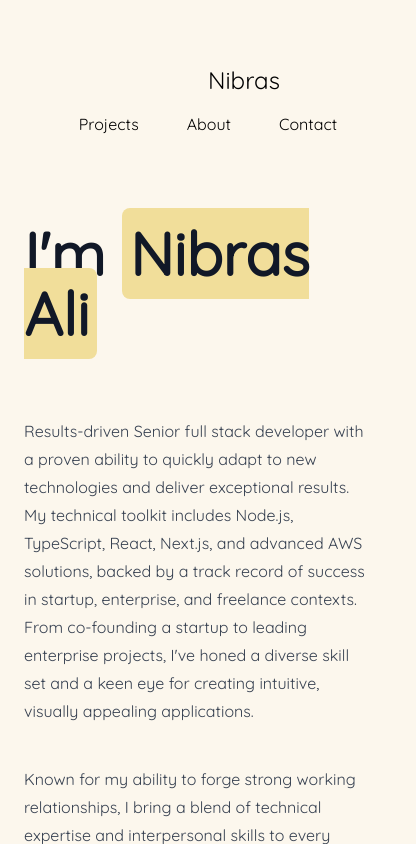
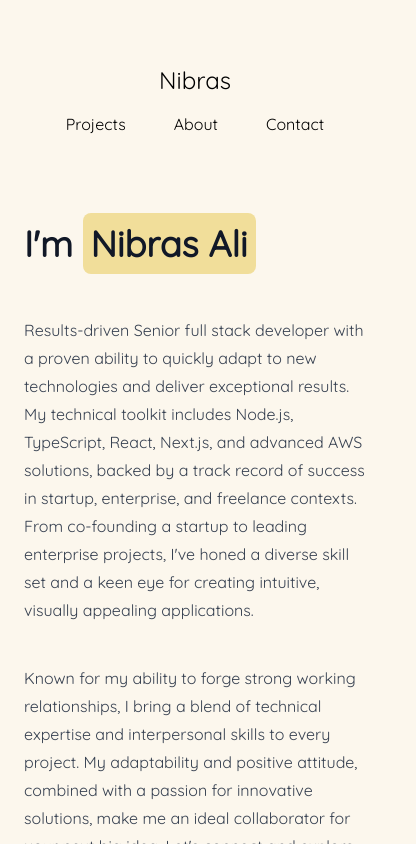
Before and after one commit to NibrasAli39/nibras, a Next.js app: page / in a window 390 px wide. Shown: the top 844 px of the page, 416 px wide, since content can reach past the window. Built offline with nearby package versions, Linux system fonts and the light colour scheme.

Commit message:
style: fixing styling issues for small screens

```diff
--- a/src/app/components/Header.tsx
+++ b/src/app/components/Header.tsx
@@ -2,7 +2,7 @@ import React from "react";
 
 const Header: React.FC = () => {
   return (
-    <div className=" md:flex pt-16 space-y-4 px-52 stick left-0 right-0  items-center md:justify-between">
+    <div className=" md:flex pt-16 space-y-4 md:px-52 stick left-0 right-0  items-center md:justify-between">
       <p className="text-2xl text-center">Nibras</p>
       <ul className="flex md:items-center space-x-12 justify-center">
         <li>
--- a/src/app/page.tsx
+++ b/src/app/page.tsx
@@ -7,7 +7,7 @@ const HomePage: React.FC = () => {
   return (
     <div className="p-6 lg:max-w-screen-xl mx-auto">
       <div className="flex max-w-screen-lg mx-auto flex-col mt-16 prose">
-        <h1 className="text-6xl font-bold transform">
+        <h1 className="text-4xl md:text-6xl font-bold transform">
           I&apos;m <span className="bg-[#F1DE9A] p-2 rounded-lg">Nibras Ali</span>
         </h1>
         <p>
```
